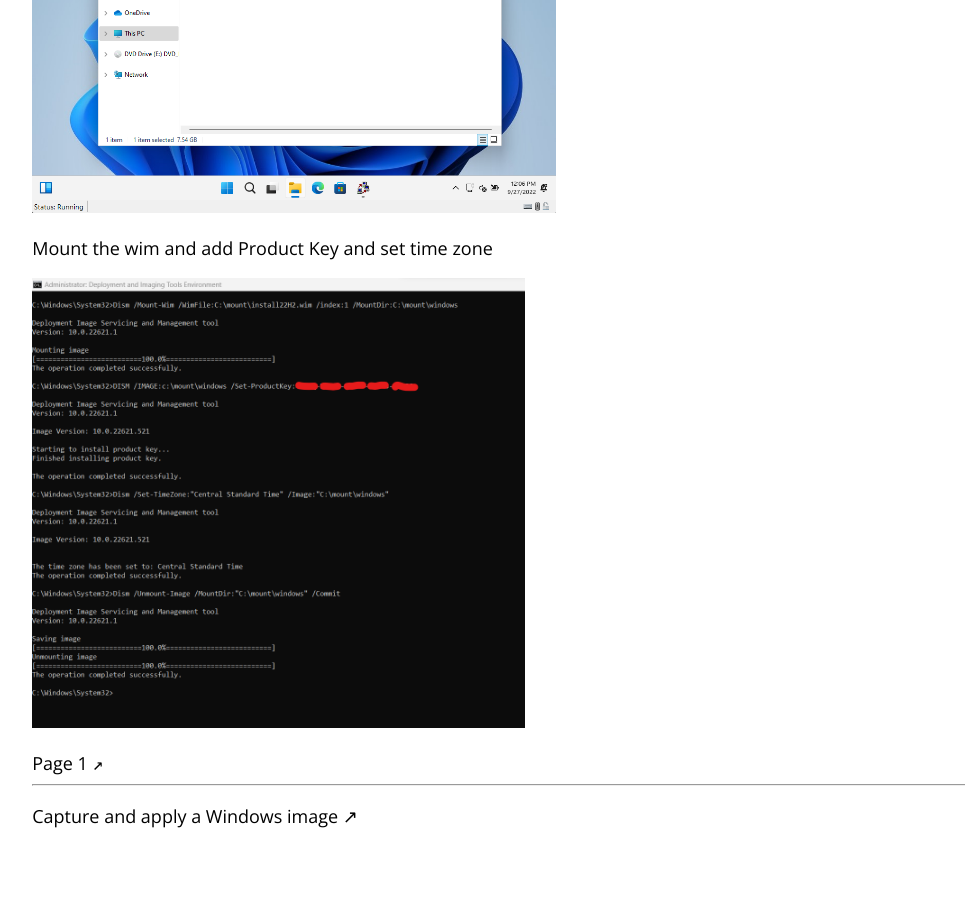
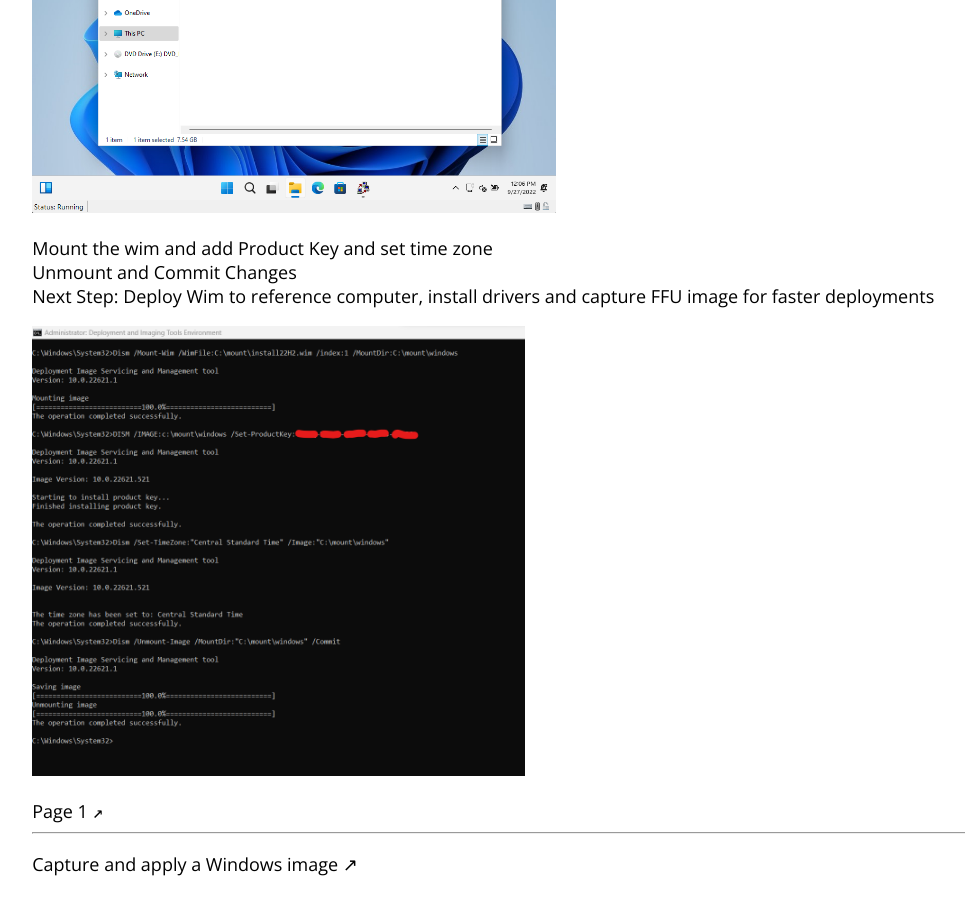
Before and after one commit to ne8801/NicksNotes.github.io, a Jekyll site: the page built from windows11p2.html, in a window 1280 px wide and 900 px high, scrolled down 6785 px. Shown: the whole window, without its empty margins (19-984 px from the left). Built offline with Jekyll 4.4.1, drawn with Linux system fonts in a browser that asks for light colours.

Commit message:
Update windows11p2.html

```diff
--- a/windows11p2.html
+++ b/windows11p2.html
@@ -42,7 +42,9 @@
 <p><img src="/images/windows 11/Step 22.png" alt="Step22" /></p>
 Boot back into the VM to copy the wim
 <p><img src="/images/windows 11/Step 23.png" alt="Step23" /></p>
-Mount the wim and add Product Key and set time zone
+Mount the wim and add Product Key and set time zone<br>
+Unmount and Commit Changes<br>
+Next Step: Deploy Wim to reference computer, install drivers and capture FFU image for faster deployments
 <p><img src="/images/windows 11/Step 24.png" alt="Step24" /></p>
      <a href='https://nicksnotes.net/windows11.html'>Page 1 ↗</a>
 </code>
```
